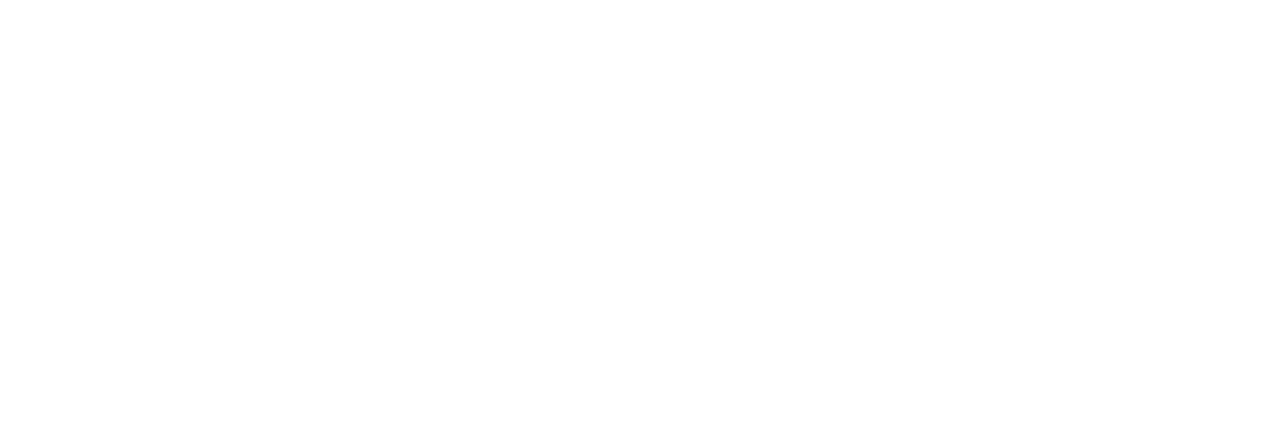
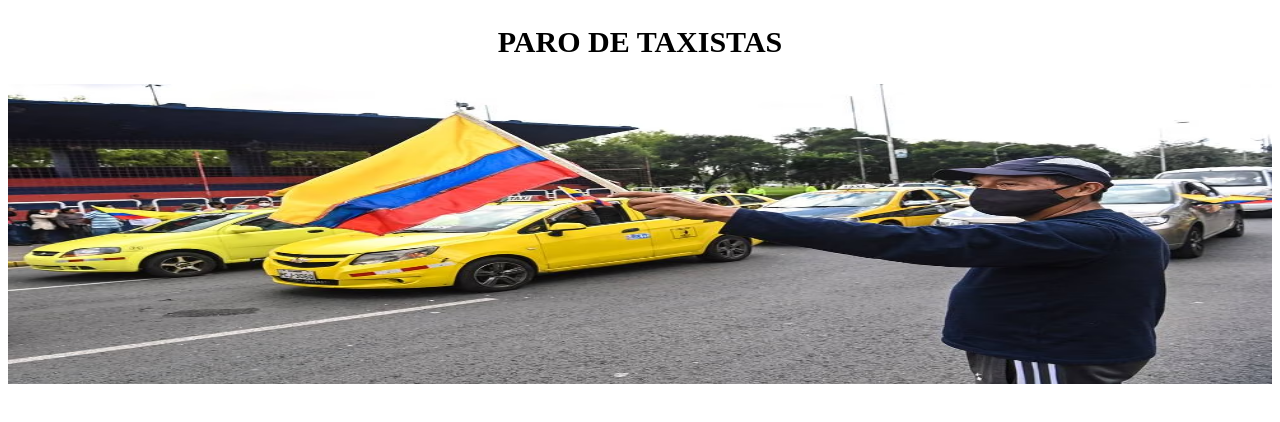
Before and after one commit to programadorakjbr2004/prueba, a plain HTML site: page index.html in a window 1280 px wide. Drawn offline with Linux system fonts and the light colour scheme.

Commit message:
agregué carpeta de imagenes

```diff
--- a/css/stylss.css
+++ b/css/stylss.css
@@ -0,0 +1,10 @@
+h1{
+    text-align: center;
+    font-size: 30px;
+
+
+}
+.logo{
+    height: 300px;
+    width: 100%;
+}
--- a/index.html
+++ b/index.html
@@ -4,9 +4,15 @@
     <meta charset="UTF-8">
     <meta http-equiv="X-UA-Compatible" content="IE=edge">
     <meta name="viewport" content="width=device-width, initial-scale=1.0">
+    <link rel="stylesheet" href="/css/stylss.css">
     <title>Document</title>
 </head>
 <body>
 
+    <section>
+        <h1>PARO DE TAXISTAS</h1>
+        <img class="logo" src="/images/taxistas.avif" alt="">
+    </section>
+
 </body>
 </html>
```
Also changed, not shown: images/taxistas.avif (added).
